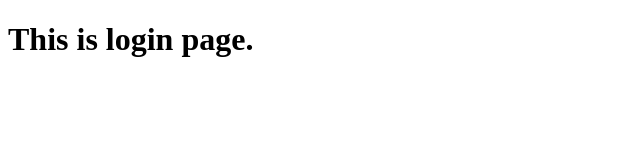
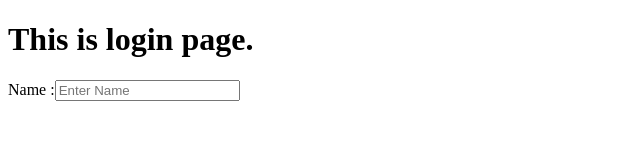
Before and after one commit to Poorvang1353/Poorvang1353, a plain HTML site: page login.html in a window 1280 px wide. Shown: the whole page, without its empty margins (0-640 px from the left). Drawn offline with Linux system fonts and the light colour scheme.

Commit message:
commit msg

```diff
--- a/login.html
+++ b/login.html
@@ -8,5 +8,8 @@
 </head>
 <body>
     <h1>This is login page.</h1>
+    <form action="#">
+        Name :<input type="text" placeholder="Enter Name">
+    </form>
 </body>
 </html>
```
